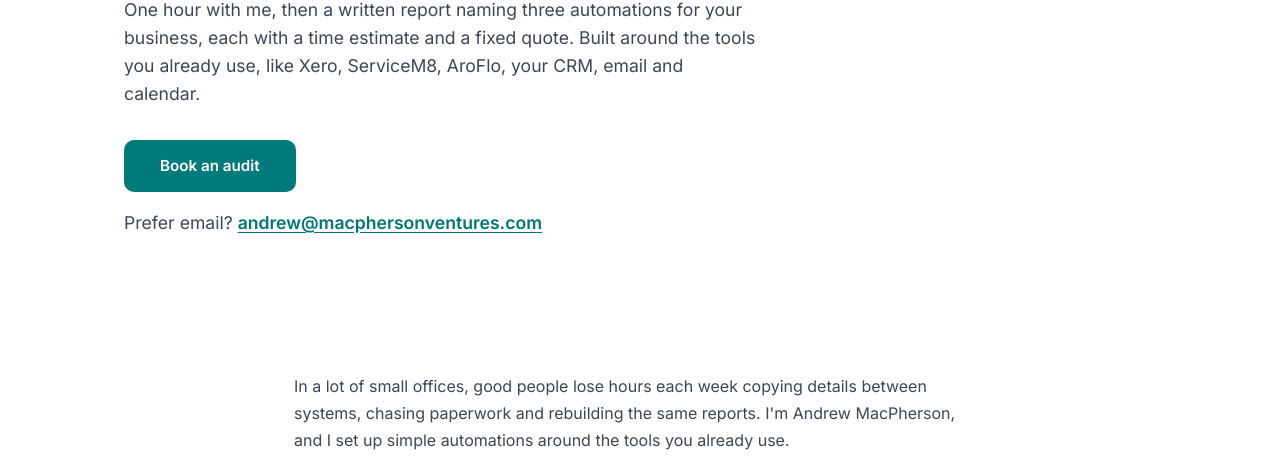
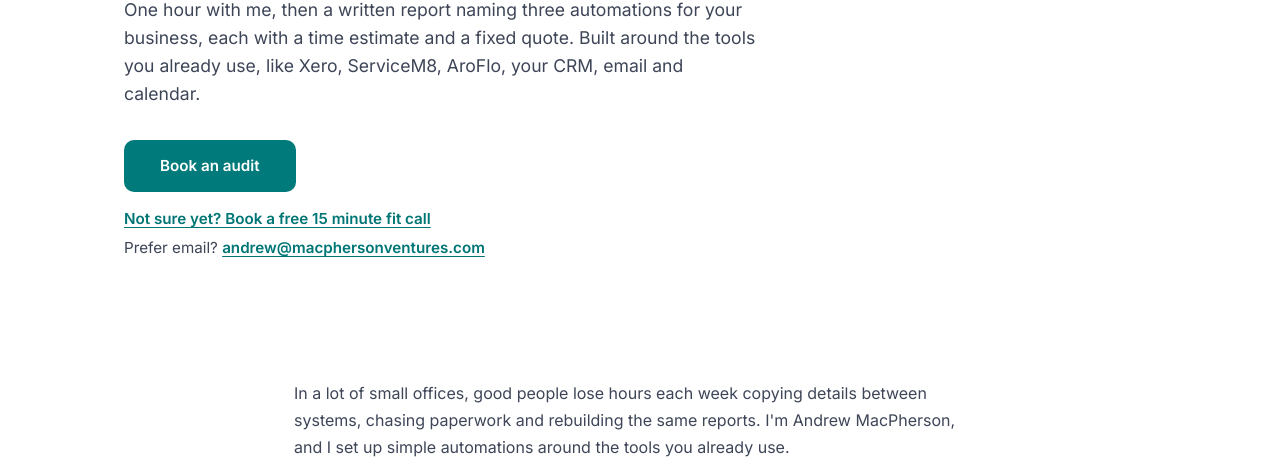
Before and after one commit to fishhead1982/macpherson-ventures-website, a plain HTML site: page ai-audit.html in a window 1280 px wide. Shown: the part 294-761 px from the top of the page. Drawn offline with Linux system fonts and the light colour scheme.

Commit message:
Add a free 15 minute fit call link under the audit booking button
Andrew confirmed GST registration, so the price box check comment is gone.

```diff
--- a/ai-audit.html
+++ b/ai-audit.html
@@ -89,7 +89,10 @@
                 <div class="audit-actions">
                     <a class="btn btn-primary" href="https://cal.com/macphersonventures/ai-time-audit" data-cta="book">Book an audit</a>
                 </div>
-                <p class="card-desc audit-questions">Prefer email? <a class="audit-link" href="mailto:andrew@macphersonventures.com?subject=AI%20time%20audit%20booking">andrew@macphersonventures.com</a></p>
+                <div class="audit-secondary">
+                    <p><a class="audit-link" href="https://cal.com/macphersonventures/fit-call">Not sure yet? Book a free 15 minute fit call</a></p>
+                    <p>Prefer email? <a class="audit-link" href="mailto:andrew@macphersonventures.com?subject=AI%20time%20audit%20booking">andrew@macphersonventures.com</a></p>
+                </div>
             </div>
         </section>
 
@@ -158,8 +161,7 @@
         <section class="audit-section" id="audit-price" aria-label="Price">
             <div class="container">
                 <div class="audit-price">
-                    <!-- CHECK BEFORE PUBLISHING: "incl. GST" is only correct if MacPherson Ventures Pty Ltd is registered for GST (https://www.ato.gov.au/businesses-and-organisations/gst-excise-and-indirect-taxes/gst/registering-for-gst). If not registered, change the price line to "AUD 495 (no GST charged)". -->
-                    <p class="audit-amount">AUD 495 <span class="audit-gst">incl. GST</span></p>
+                                        <p class="audit-amount">AUD 495 <span class="audit-gst">incl. GST</span></p>
                     <p class="card-desc">One fixed price. If you go ahead with any build within 60 days of getting your report, the full $495 is credited against the build price.</p>
                     <p class="card-desc">Online anywhere in Australia, or in person around Brisbane west, Ipswich and Springfield.</p>
                 </div>
--- a/css/ai-audit.css
+++ b/css/ai-audit.css
@@ -17,6 +17,20 @@
     font-weight: 600;
     text-decoration: underline;
     text-underline-offset: 3px;
+}
+
+.audit-secondary {
+    display: flex;
+    flex-direction: column;
+    align-items: flex-start;
+    gap: 0.4rem;
+    margin-top: 1rem;
+}
+.audit-secondary p {
+    margin: 0;
+    font-size: 0.95rem;
+    color: var(--text-secondary);
+    line-height: 1.5;
 }
 
 .audit-section { padding: 3rem 0; }
```
